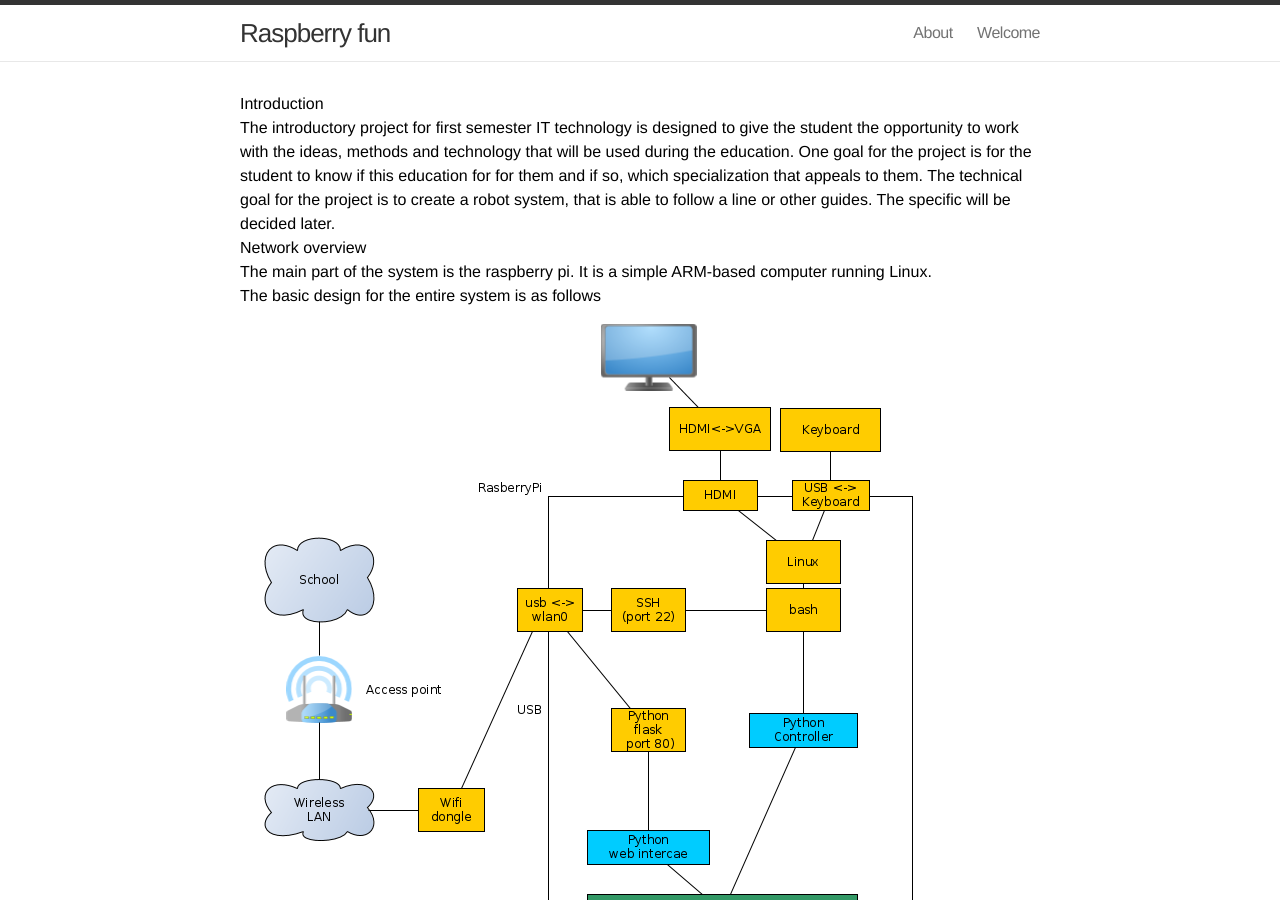
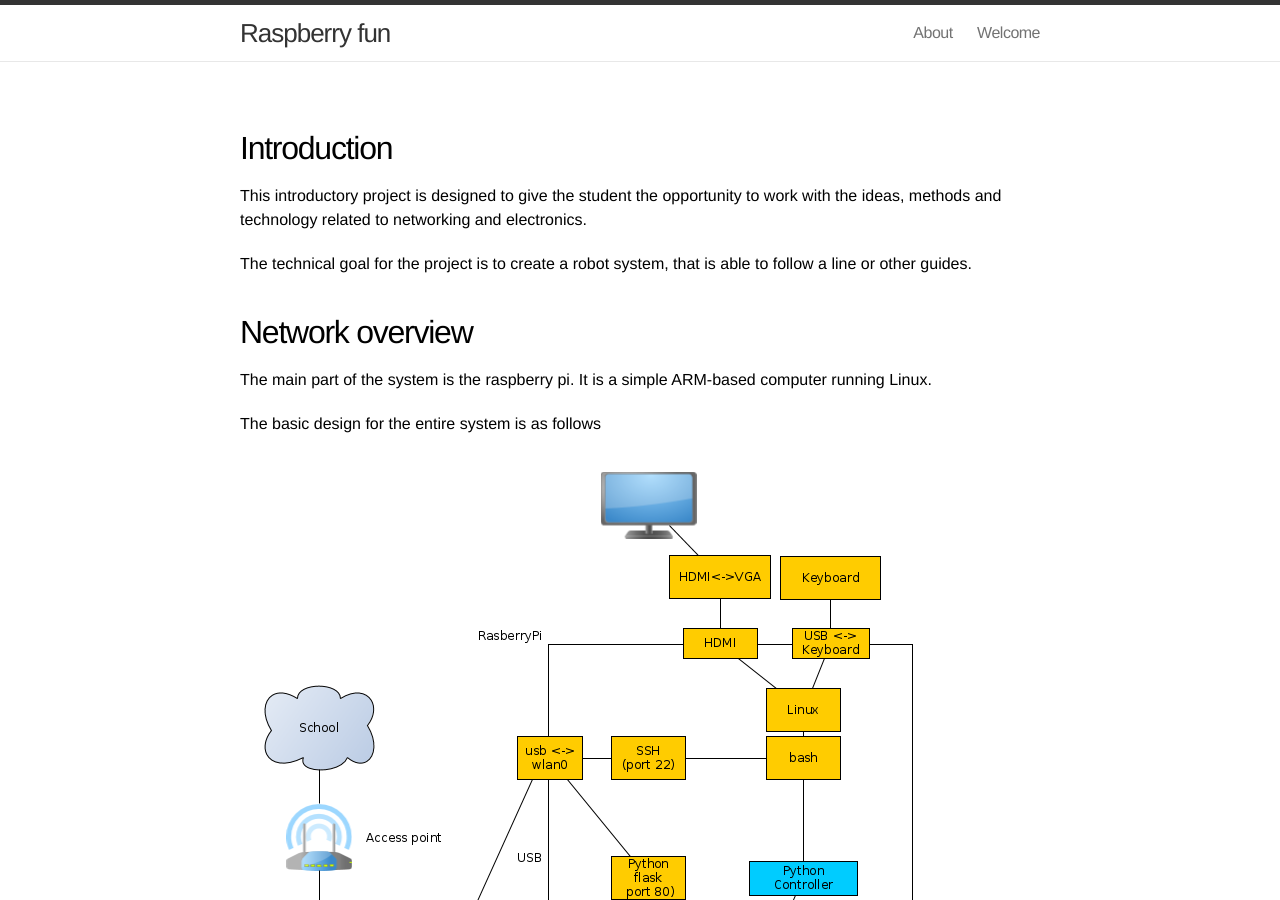
Before and after one commit to EAL-IT-Technology/RaspberryFun, a Jekyll site: the page built from design/index.md, in a window 1280 px wide and 900 px high. Built offline with Jekyll 4.4.1, drawn with Linux system fonts in a browser that asks for light colours.

Commit message:
fixed headings levels

```diff
--- a/design/index.md
+++ b/design/index.md
@@ -1,15 +1,15 @@
 ---
-layout: default
+layout: page
 ---
 
 
-# Introduction
+## Introduction
 
-The introductory project for first semester IT technology is designed to give the student the opportunity to work with the ideas, methods and technology that will be used during the education.
-One goal for the project is for the student to know if this education for for them and if so, which specialization that appeals to them.
-The technical goal for the project is to create a robot system, that is able to follow a line or other guides. The specific will be decided later.
+This introductory project is designed to give the student the opportunity to work with the ideas, methods and technology related to networking and electronics.
 
-# Network overview
+The technical goal for the project is to create a robot system, that is able to follow a line or other guides.
+
+## Network overview
 
 The main part of the system is the raspberry pi. It is a simple ARM-based computer running Linux.
 
@@ -28,11 +28,11 @@ The student will write their own programs to improve the web interface a the com
 For the robot to function, the raspberry will use the digital IO ports to control and read a light sensor, a button module and a driver board. Some of these schematics will be available beforehand.
 Optionally, it will be possible to create a board with a port expander which, through I2C, is able to control more digital IO ports.
 
-# Performance
+## Performance
 
 No special perfomance requirements.
 
-# Hardware
+## Hardware
 
 For each group
 
@@ -51,9 +51,9 @@ In general
 * Ethernet cables for debugging
 
 
-#  Protocols and standards
+##  Protocols and standards
 
-## Wireless LAN - 802.11b/g/n
+### Wireless LAN - 802.11b/g/n
 
 Wifi, or 802.11 b/g/n/ac is a standard for wireless communication as defined by IEEE.
 See http://standards.ieee.org/about/get/802/802.11.html
@@ -61,13 +61,13 @@ See http://standards.ieee.org/about/get/802/802.11.html
 This is the common wireless standard usable by most wireless laptops, smartphones and such.
 
 
-## I2C
+### I2C
 
 I2C is a simple master/slave serial bus. It is widely used for inter-chip communication at low speeds.
 See http://i2c.info/i2c-bus-specification
 
 
-# IP layout and VLAN layout
+## IP layout and VLAN layout
 
 The class network as served by the router/AP.
 
@@ -78,7 +78,7 @@ The class network as served by the router/AP.
 
 VLANs are not used.
 
-# Naming convention
+## Naming convention
 
 Raspberries will be called Raspberry01, Raspberry02, and so on, where the number reflects the group number. This is the name that will appear in the dhcp lease file in the router/AP.
 
```
